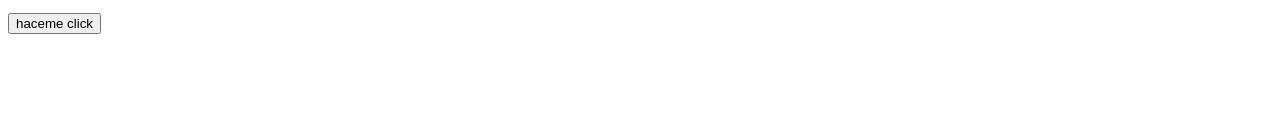
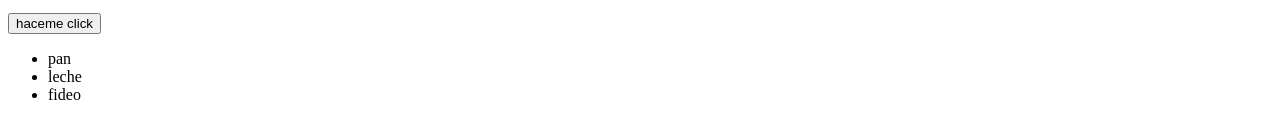
Before and after one commit to nahubgomez/46845, a plain HTML site: page index.html in a window 1280 px wide. Shown: the part 166-304 px from the top of the page. Drawn offline with Linux system fonts and the light colour scheme.

Commit message:
lista de compras

```diff
--- a/index.html
+++ b/index.html
@@ -18,6 +18,12 @@
         <div>
             <button>haceme click</button>
         </div>
+
+        <ul>
+            <li>pan</li>
+            <li>leche</li>
+            <li>fideo</li>
+        </ul>
 </body>
 
 </html>
```
